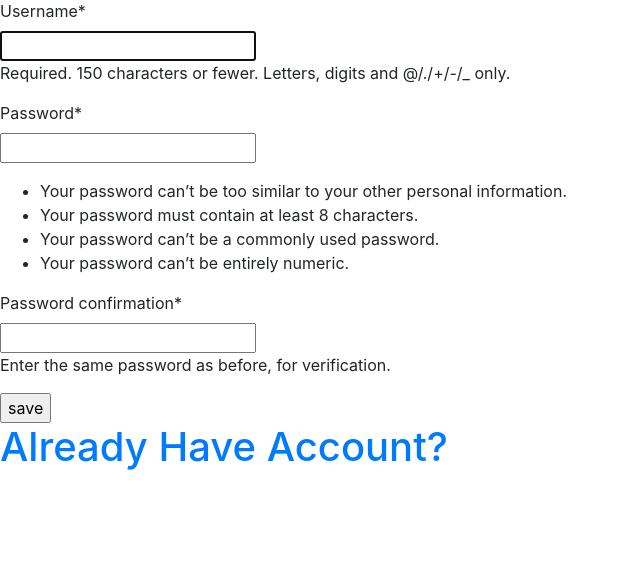
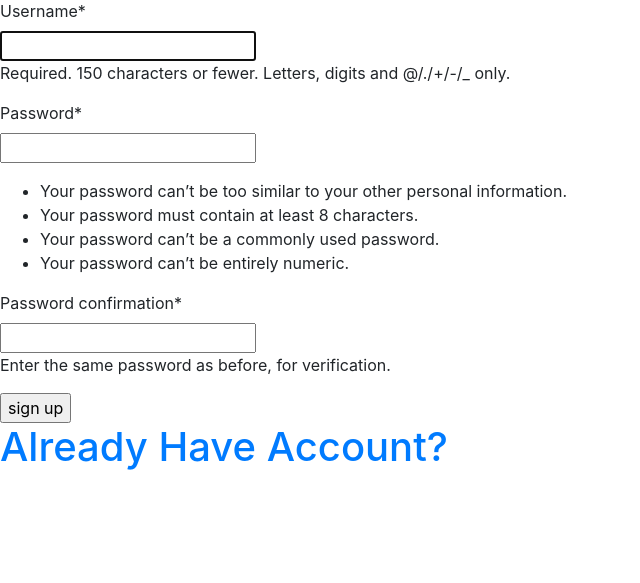
Before and after one commit to geetansh-monga/hackpcbt, a Django app: page /accounts/signup/ in a window 1280 px wide. Shown: the part 57-640 px from the top of the page, without its empty margins (0-640 px from the left). Run offline with Django 3.2, Linux system fonts and the light colour scheme; some libraries are stand-ins or nearby versions.

Commit message:
Update sign_up.html

```diff
--- a/accounts/templates/accounts/sign_up.html
+++ b/accounts/templates/accounts/sign_up.html
@@ -4,7 +4,7 @@
     <h1>Sign Up form</h1>
         <form method="POST">{% csrf_token %}
             {{form|crispy}}
-            <input type="submit" value="save">
+            <input type="submit" value="sign up">
         </form>
     <a href="{% url 'accounts:login_page' %}"><h1>Already Have Account?</h1></a>
     {%endblock%}
```
